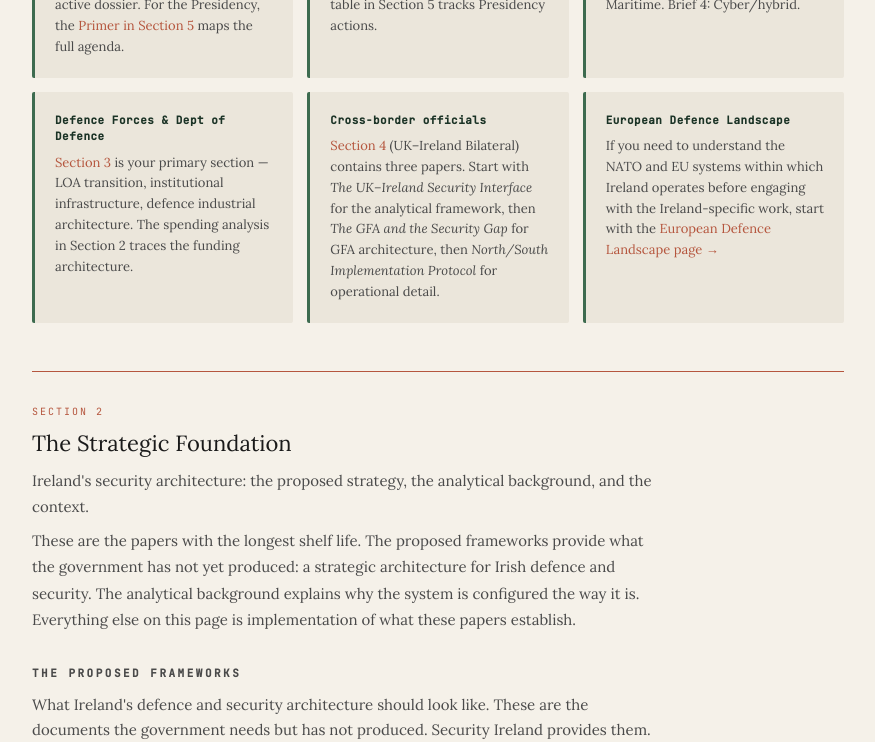
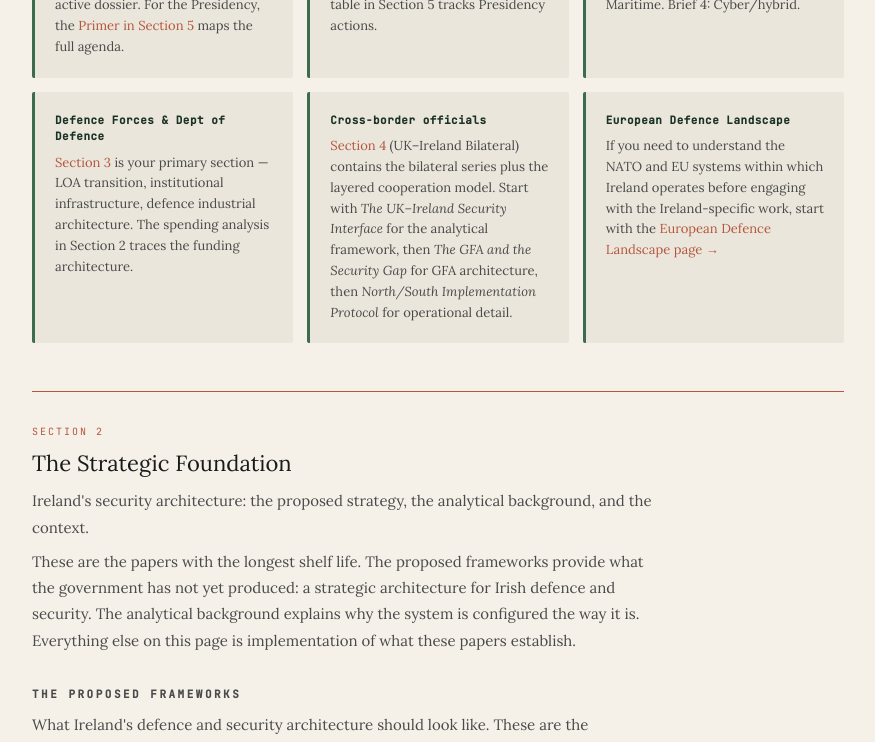
Before and after one commit to scosullivan/security-ireland, a Next.js app: page /for-policymakers in a window 1280 px wide. Shown: the part 740-1482 px from the top of the page, without its empty margins (202-1077 px from the left). Built offline with nearby package versions, Linux system fonts and the light colour scheme.

Commit message:
Update page.tsx

```diff
--- a/src/app/for-policymakers/page.tsx
+++ b/src/app/for-policymakers/page.tsx
@@ -230,7 +230,6 @@ export default function ForPolicymakers() {
         <p style={sectionIntro}>
           This page contains Security Ireland&apos;s complete body of work for government. It is organised in layers: the strategic foundation, then domestic capability, then bilateral cooperation, then EU instruments. Start with the section that matches your role.
         </p>
-
         <div style={{ display: 'grid', gridTemplateColumns: 'repeat(auto-fit, minmax(250px, 1fr))', gap: '14px' }}>
           <PathwayCard who="Ministerial offices" content={
             <p style={{ margin: 0 }}>Start with the <strong>Proposed National Security Strategy Framework</strong> in Section 2 &mdash; it connects every other paper. Then read whichever operational section covers your active dossier. For the Presidency, the <Link href="#presidency" style={{ color: 'var(--color-terracotta)', textDecoration: 'none' }}>Primer in Section 5</Link> maps the full agenda.</p>
@@ -245,7 +244,7 @@ export default function ForPolicymakers() {
             <p style={{ margin: 0 }}><Link href="#domestic" style={{ color: 'var(--color-terracotta)', textDecoration: 'none' }}>Section 3</Link> is your primary section &mdash; LOA transition, institutional infrastructure, defence industrial architecture. The spending analysis in Section 2 traces the funding architecture.</p>
           } />
           <PathwayCard who="Cross-border officials" content={
-            <p style={{ margin: 0 }}><Link href="#bilateral" style={{ color: 'var(--color-terracotta)', textDecoration: 'none' }}>Section 4</Link> (UK&ndash;Ireland Bilateral) contains three papers. Start with <em>The UK&ndash;Ireland Security Interface</em> for the analytical framework, then <em>The GFA and the Security Gap</em> for GFA architecture, then <em>North/South Implementation Protocol</em> for operational detail.</p>
+            <p style={{ margin: 0 }}><Link href="#bilateral" style={{ color: 'var(--color-terracotta)', textDecoration: 'none' }}>Section 4</Link> (UK&ndash;Ireland Bilateral) contains the bilateral series plus the layered cooperation model. Start with <em>The UK&ndash;Ireland Security Interface</em> for the analytical framework, then <em>The GFA and the Security Gap</em> for GFA architecture, then <em>North/South Implementation Protocol</em> for operational detail.</p>
           } />
           <PathwayCard who="European Defence Landscape" content={
             <p style={{ margin: 0 }}>If you need to understand the NATO and EU systems within which Ireland operates before engaging with the Ireland-specific work, start with the <Link href="/european-defence" style={{ color: 'var(--color-terracotta)', textDecoration: 'none' }}>European Defence Landscape page &rarr;</Link></p>
@@ -272,7 +271,6 @@ export default function ForPolicymakers() {
         <p style={{ fontFamily: 'var(--font-serif)', fontSize: '15px', color: 'var(--color-graphite)', lineHeight: 1.7, marginBottom: '20px', maxWidth: '620px' }}>
           What Ireland&apos;s defence and security architecture should look like. These are the documents the government needs but has not produced. Security Ireland provides them.
         </p>
-
         <PubCard
           title="Proposed National Security Strategy Framework"
           type="Strategic Framework"
@@ -300,7 +298,6 @@ export default function ForPolicymakers() {
         <p style={{ fontFamily: 'var(--font-serif)', fontSize: '15px', color: 'var(--color-graphite)', lineHeight: 1.7, marginBottom: '20px', maxWidth: '620px' }}>
           The research and analysis underpinning the frameworks above. These papers explain the architecture of the problem &mdash; European and Irish &mdash; and why the system is configured the way it is.
         </p>
-
         <div style={{ display: 'flex', flexDirection: 'column', gap: '0' }}>
           <PubCard
             title="Europe&rsquo;s Defence Problem Isn&rsquo;t Spending"
@@ -334,7 +331,6 @@ export default function ForPolicymakers() {
 
         {/* ── Tier 3: The Context ── */}
         <div style={tierLabel}>The Context</div>
-
         <PubCard
           title="Neutrality as Institutional Architecture"
           type="Research Paper"
@@ -342,7 +338,6 @@ export default function ForPolicymakers() {
           href="/publications/neutrality-institutional-architecture"
           pdfUrl="/pdfs/Neutrality_Institutional_Architecture.pdf"
         />
-
         <div style={{ padding: '16px 20px', backgroundColor: 'var(--color-parchment)', borderLeft: '3px solid var(--color-fern)', borderRadius: '2px', marginTop: '8px' }}>
           <p style={{ fontFamily: 'var(--font-serif)', fontSize: '14px', color: 'var(--color-graphite)', lineHeight: 1.6, margin: 0 }}>
             <strong>The European Defence Landscape</strong> &rarr; See the dedicated <Link href="/european-defence" style={{ color: 'var(--color-terracotta)', textDecoration: 'none' }}>European Defence Landscape page</Link> for the NATO, EU, and transatlantic context within which Ireland&apos;s strategy operates.
@@ -363,7 +358,6 @@ export default function ForPolicymakers() {
         <p style={sectionIntro}>
           Ireland has committed to reaching Level of Ambition 2 by 2028: primary radar, improved naval capacity, a counter-drone system, and a reformed reserve. The constraint is not budget &mdash; Ireland could fund LOA 3 from a single year&apos;s surplus. The constraint is institutional bandwidth: the distance between what the system can currently coordinate and what the transition demands. These papers address the institutional architecture the spending requires.
         </p>
-
         <div style={{ display: 'flex', flexDirection: 'column', gap: '0' }}>
           <PubCard
             title="Building the Institutional Infrastructure"
@@ -405,8 +399,14 @@ export default function ForPolicymakers() {
         <p style={sectionIntro}>
           The bilateral track builds the institutional capacity that makes the EU track credible. Ireland&apos;s PESCO maritime projects are strengthened by bilateral maritime cooperation. The Cork MoU&apos;s cyber cooperation improves Ireland&apos;s standing in PESCO&apos;s Cyber Threats platform. The bilateral track is not an alternative to the EU track &mdash; it is the foundation the EU track requires.
         </p>
-
         <div style={{ display: 'flex', flexDirection: 'column', gap: '0' }}>
+          <PubCard
+            title="Ireland&rsquo;s Layered Security Cooperation Model"
+            type="Research Paper · Complete"
+            desc="How bilateral, EU, and NATO-adjacent cooperation tracks compound rather than compete. Maps the institutional mechanics of capability transfer from Cork MoU operations through to PESCO frameworks, identifies the friction points, and tests whether the model is replicable for non-aligned EU member states."
+            href="/publications/layered-security-cooperation"
+            pdfUrl="/pdfs/Layered_Security_Cooperation.pdf"
+          />
           <PubCard
             title="The UK&ndash;Ireland Security Interface"
             type="Paper 1 of 3 · Complete"
@@ -447,7 +447,6 @@ export default function ForPolicymakers() {
         <p style={sectionIntro}>
           This section is time-bound. It is the operational centre of the page for six months. After December 2026, it becomes an archive. The sections above &mdash; the strategic foundation, domestic capability, and bilateral cooperation &mdash; are the permanent architecture.
         </p>
-
         <div style={{ display: 'flex', flexDirection: 'column', gap: '0', marginBottom: '40px' }}>
           <PubCard
             title="Primer: The Agenda Ireland Must Steer"
@@ -534,7 +533,6 @@ export default function ForPolicymakers() {
         <p style={sectionIntro}>
           The public debate on Irish security is stuck between two positions: join NATO or do nothing. Neither is useful. Minister McEntee&apos;s formulation &mdash; &ldquo;militarily non-aligned but not neutral to threats&rdquo; &mdash; needs an analytical framework that the sections above provide. This section offers the public-facing articulation grounded in institutional analysis rather than ideology.
         </p>
-
         <ForthcomingCard
           title="Neutrality as Institutional Architecture"
           type="Research Paper · Forthcoming"
```
